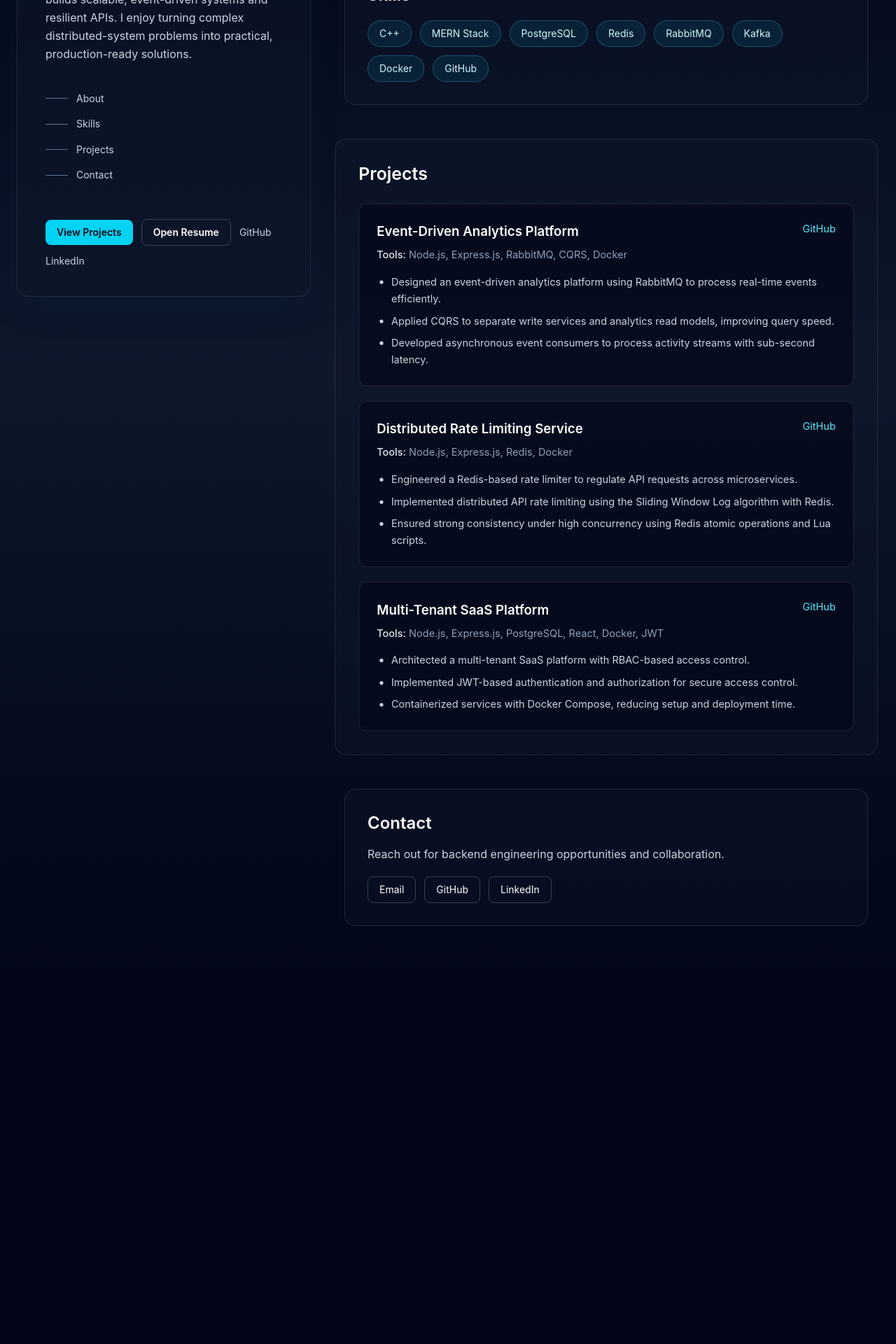
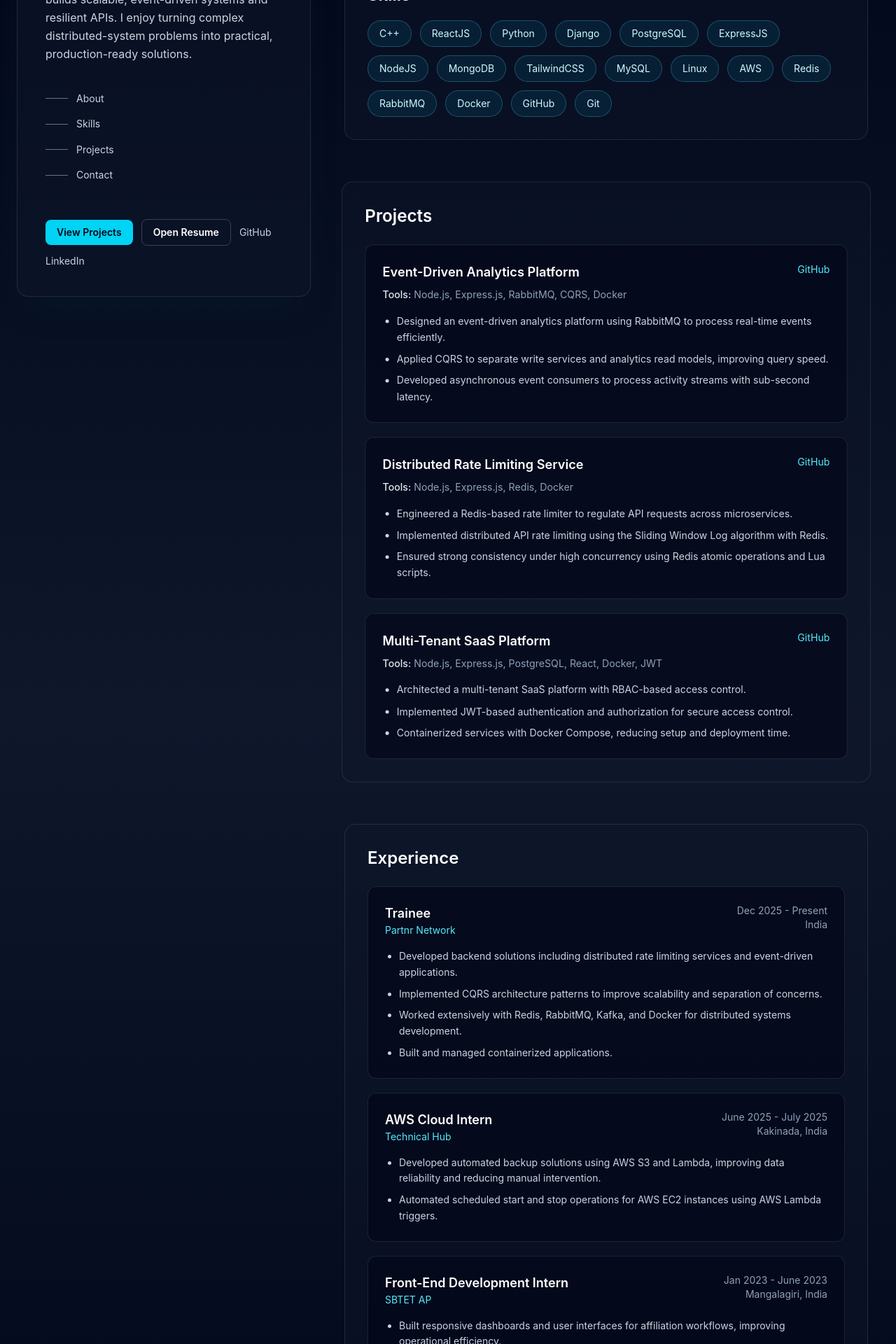
Before and after one commit to Rampeddireddi/Ram, a React (Vite) app: page / in a window 1280 px wide. Shown: the part 360-2280 px from the top of the page at 70% size. Before the commit the page ends 1779 px from the top, so only its background shows below. Built offline with nearby package versions, Linux system fonts and the light colour scheme.

Commit message:
added Experience section

```diff
--- a/src/App.jsx
+++ b/src/App.jsx
@@ -5,6 +5,7 @@ import ContactSection from "./sections/ContactSection";
 import HeroSection from "./sections/HeroSection";
 import ProjectsSection from "./sections/ProjectsSection";
 import SkillsSection from "./sections/SkillsSection";
+import ExperienceSection from "./sections/ExperienceSection";
 
 function App() {
   return (
@@ -18,6 +19,7 @@ function App() {
           <AboutSection />
           <SkillsSection skills={portfolioData.skills} />
           <ProjectsSection projects={portfolioData.projects} />
+          <ExperienceSection experiences={portfolioData.experiences} />
           <ContactSection contact={portfolioData.contact} />
         </div>
       </main>
--- a/src/data/portfolioData.js
+++ b/src/data/portfolioData.js
@@ -2,19 +2,28 @@ import resumePdfUrl from "./Resume.pdf?url";
 
 export const portfolioData = {
   name: "Pansaramanna Peddireddi",
-  role: "Software Developer - Backend Engineer",
+  role: "Software Developer - Full Stack Developer",
   resumeLink: resumePdfUrl,
   about:
     "Backend-focused software developer who builds scalable, event-driven systems and resilient APIs. I enjoy turning complex distributed-system problems into practical, production-ready solutions.",
   skills: [
     "C++",
-    "MERN Stack",
+    "ReactJS",
+    "Python",
+    "Django",
     "PostgreSQL",
+    "ExpressJS",
+    "NodeJS",
+    "MongoDB",
+    "TailwindCSS",
+    "MySQL",
+    "Linux",
+    "AWS",
     "Redis",
     "RabbitMQ",
-    "Kafka",
     "Docker",
     "GitHub",
+    "Git"
   ],
   projects: [
     {
@@ -51,6 +60,42 @@ export const portfolioData = {
         "https://github.com/Rampeddireddi/Multi-Tenant-SAAS-Platform",
     },
   ],
+
+  experiences: [
+    {
+      company: "Partnr Network",
+      role: "Trainee",
+      duration: "Dec 2025 - Present",
+      location: "India",
+      points: [
+        "Developed backend solutions including distributed rate limiting services and event-driven applications.",
+        "Implemented CQRS architecture patterns to improve scalability and separation of concerns.",
+        "Worked extensively with Redis, RabbitMQ, Kafka, and Docker for distributed systems development.",
+        "Built and managed containerized applications.",
+      ],
+    },
+    {
+      company: "Technical Hub",
+      role: "AWS Cloud Intern",
+      duration: "June 2025 - July 2025",
+      location: "Kakinada, India",
+      points: [
+        "Developed automated backup solutions using AWS S3 and Lambda, improving data reliability and reducing manual intervention.",
+        "Automated scheduled start and stop operations for AWS EC2 instances using AWS Lambda triggers.",
+      ],
+    },
+    {
+      company: "SBTET AP",
+      role: "Front-End Development Intern",
+      duration: "Jan 2023 - June 2023",
+      location: "Mangalagiri, India",
+      points: [
+        "Built responsive dashboards and user interfaces for affiliation workflows, improving operational efficiency.",
+        "Collaborated within an Agile team on UI/UX enhancements and frontend performance optimization.",
+      ],
+    },
+  ],
+
   contact: {
     email: "rampeddireddi1@gmail.com",
     github: "https://github.com/Rampeddireddi",
--- a/src/sections/ContactSection.jsx
+++ b/src/sections/ContactSection.jsx
@@ -28,7 +28,7 @@ function ContactSection({ contact }) {
     >
       <h2 className="text-2xl font-semibold text-white">Contact</h2>
       <p className="mt-4 text-slate-300">
-        Reach out for backend engineering opportunities and collaboration.
+        Reach out for opportunities and collaboration.
       </p>
       <div className="mt-5 flex flex-wrap gap-3">
         <a
--- /dev/null
+++ b/src/sections/ExperienceSection.jsx
@@ -0,0 +1,100 @@
+import { motion, useReducedMotion, useScroll, useSpring, useTransform } from "framer-motion";
+import { useRef } from "react";
+
+function ExperienceSection({ experiences }) {
+  const sectionRef = useRef(null);
+  const shouldReduceMotion = useReducedMotion();
+
+  const { scrollYProgress } = useScroll({
+    target: sectionRef,
+    offset: ["start center", "end center"],
+  });
+
+  const sectionScaleRaw = useTransform(
+    scrollYProgress,
+    [0, 0.5, 1],
+    [1, 1.05, 1]
+  );
+
+  const sectionScale = useSpring(
+    shouldReduceMotion ? 1 : sectionScaleRaw,
+    {
+      stiffness: 130,
+      damping: 24,
+      mass: 0.45,
+    }
+  );
+
+  return (
+    <motion.section
+      ref={sectionRef}
+      id="experience"
+      className="rounded-2xl border border-white/10 bg-slate-900/40 p-8"
+      initial={shouldReduceMotion ? false : { opacity: 0, y: 20 }}
+      whileInView={shouldReduceMotion ? {} : { opacity: 1, y: 0 }}
+      viewport={{ once: true, amount: 0.2 }}
+      transition={{ duration: 0.6, ease: [0.22, 1, 0.36, 1] }}
+      style={{ scale: sectionScale }}
+    >
+      <h2 className="text-2xl font-semibold text-white">Experience</h2>
+
+      <div className="mt-6 flex flex-col gap-5">
+        {experiences.map((experience, index) => (
+          <motion.article
+            key={experience.company}
+            className="rounded-xl border border-white/10 bg-slate-950/60 p-6"
+            initial={
+              shouldReduceMotion
+                ? false
+                : {
+                    opacity: 0,
+                    y: 22,
+                    x: index % 2 === 0 ? -14 : 14,
+                  }
+            }
+            whileInView={
+              shouldReduceMotion
+                ? {}
+                : {
+                    opacity: 1,
+                    y: 0,
+                    x: 0,
+                  }
+            }
+            viewport={{ once: true, amount: 0.25 }}
+            transition={{
+              duration: 0.55,
+              delay: shouldReduceMotion ? 0 : index * 0.1,
+              ease: [0.22, 1, 0.36, 1],
+            }}
+          >
+            <div className="flex flex-col gap-2 md:flex-row md:items-start md:justify-between">
+              <div>
+                <h3 className="text-lg font-semibold text-white">
+                  {experience.role}
+                </h3>
+
+                <p className="text-sm text-cyan-300">
+                  {experience.company}
+                </p>
+              </div>
+
+              <div className="text-sm text-slate-400 md:text-right">
+                <p>{experience.duration}</p>
+                <p>{experience.location}</p>
+              </div>
+            </div>
+
+            <ul className="mt-4 list-disc space-y-2 pl-5 text-sm leading-relaxed text-slate-300">
+              {experience.points.map((point) => (
+                <li key={point}>{point}</li>
+              ))}
+            </ul>
+          </motion.article>
+        ))}
+      </div>
+    </motion.section>
+  );
+}
+
+export default ExperienceSection;
```
